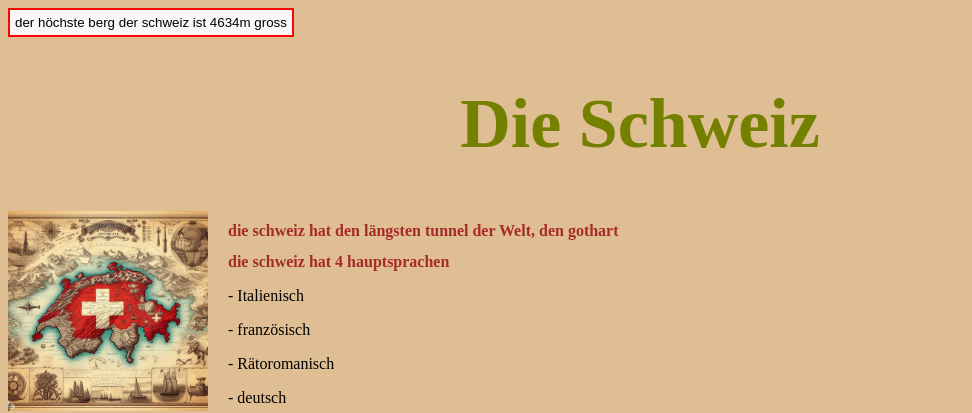
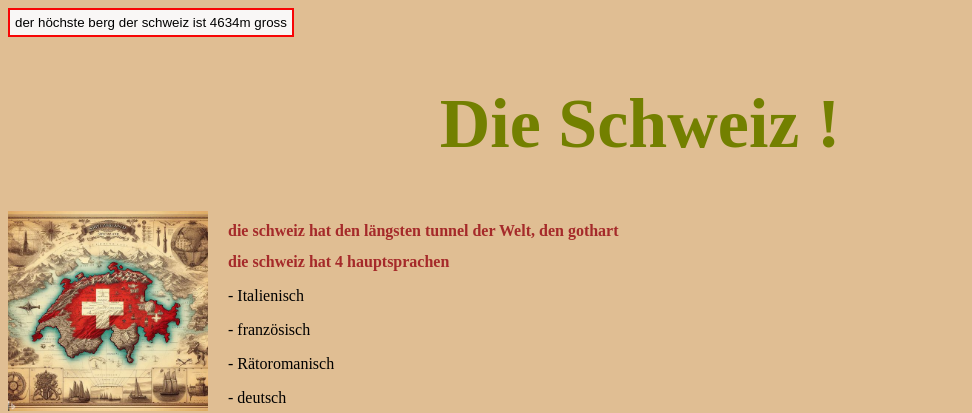
Before and after one commit to inoafischer/nzt, a plain HTML site: page index.html in a window 1280 px wide. Shown: the top 413 px of the page, without its empty margins (0-972 px from the left). Drawn offline with Linux system fonts and the light colour scheme.

Commit message:
Update index.html
Test speichern

```diff
--- a/index.html
+++ b/index.html
@@ -11,7 +11,7 @@
     <button class="flexbox2" type="button">
          der höchste berg der schweiz ist 4634m gross
    </button>
-    <h1 class="titel">Die Schweiz</h1>
+    <h1 class="titel">Die Schweiz !</h1>
 
     <div class="flexbox">
         <div>
```
